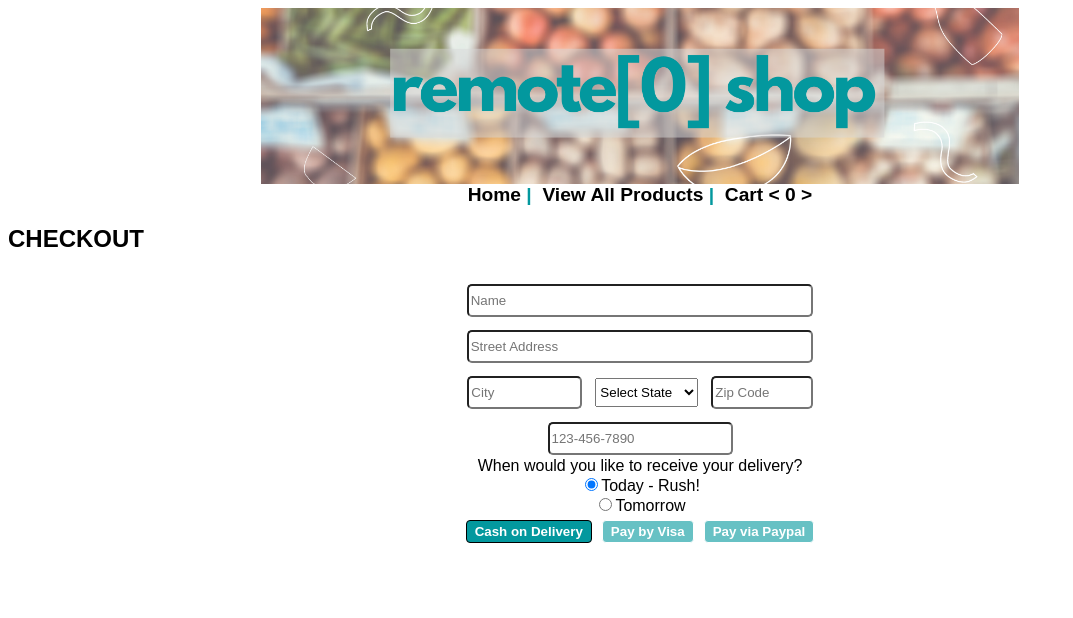
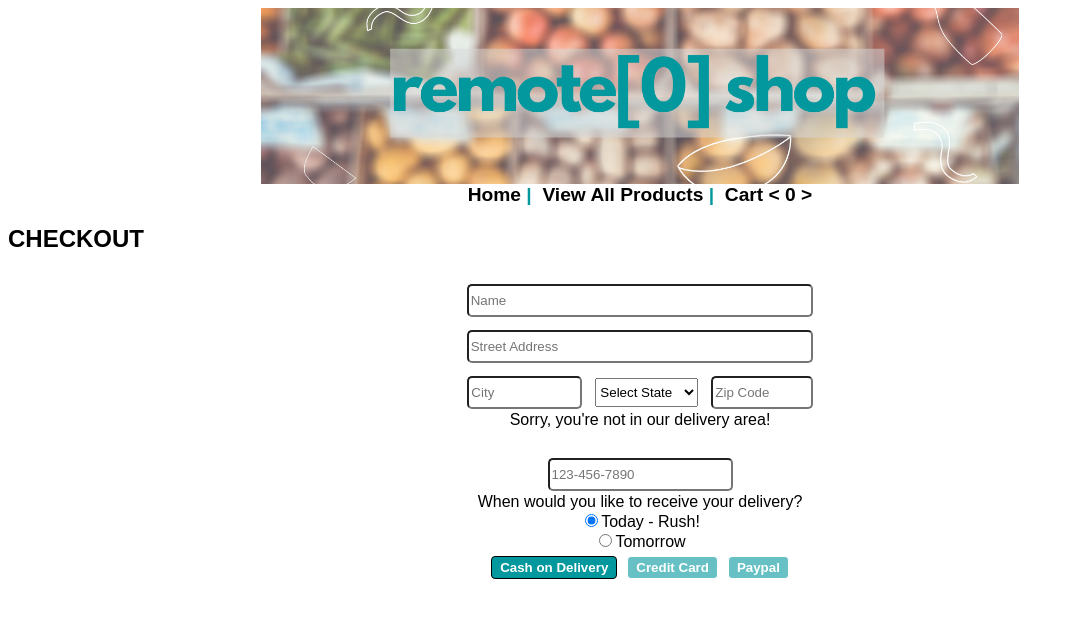
Before and after one commit to TEscondo/TE-Grocery-Capstone, a Vue app in the folder vue/: page /checkout in a window 1280 px wide. Shown: the top 618 px of the page, without its empty margins (0-1073 px from the left). Built offline with nearby package versions, Linux system fonts and the light colour scheme.

Commit message:
More checkout stuff

```diff
--- a/vue/src/components/Checkout.vue
+++ b/vue/src/components/Checkout.vue
@@ -37,7 +37,9 @@
         type="text"
         placeholder="Zip Code"
         required
-      /><br />
+      />
+      <div v-if="validateZip">Sorry, you're not in our delivery area!</div>
+      <br />
       <input
         id="tel"
         class="checkout-input"
@@ -45,7 +47,7 @@
         type="tel"
         required
         placeholder="123-456-7890"
-      /><br/>
+      /><br />
 
       When would you like to receive your delivery?
       <div id="deliverydate">
@@ -59,14 +61,41 @@
         </div>
       </div>
       <button class="cart-button">Cash on Delivery</button>
-      <button class="cart-button-disable" disable>Pay by Visa</button>
-      <button class="cart-button-disable" disable>Pay via Paypal</button>
+      <button
+        class="cart-button-disable"
+        disable
+        title="Sorry, currently unavailable"
+      >
+        Credit Card
+      </button>
+      <button
+        class="cart-button-disable"
+        disable
+        title="Sorry, currently unavailable"
+      >
+        Paypal
+      </button>
     </form>
   </div>
 </template>
 
 <script>
-export default {};
+export default {
+  data() {
+    return {
+    zipValid: {},
+  }
+},
+
+  methods: {
+    validateZip(zip) {
+      if (zip > 44101 && zip < 44144 || zip > 45202 && zip < 45248 || zip > 43085 && zip < 43268
+      || zip > 48126 && zip < 48243) {
+        return true;
+      }
+    }
+  }
+};
 </script>
 
 <style>
@@ -99,14 +128,9 @@ form {
   width: 7em;
 }
 
-input[required] {
-  color: red;
-  content: " *"
-}
-
 .cart-button-disable {
   display: inline-block;
-  background-color: #67C1C4;
+  background-color: #67c1c4;
   color: white;
   border-radius: 4px;
   border: 1px solid;
```
